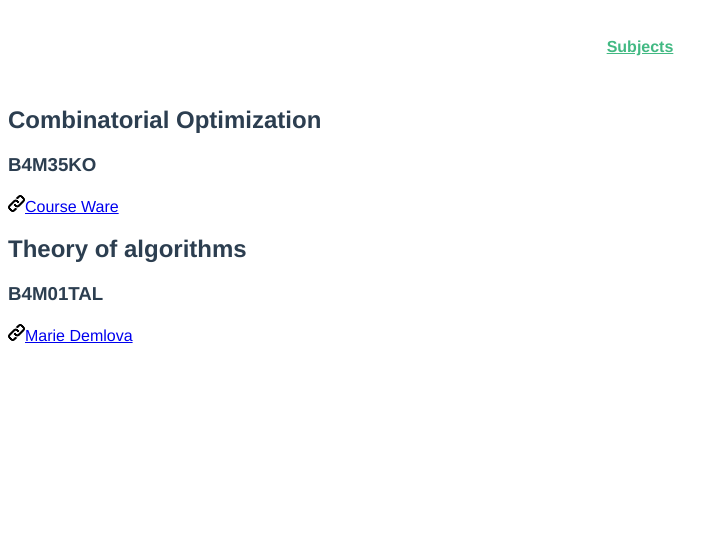
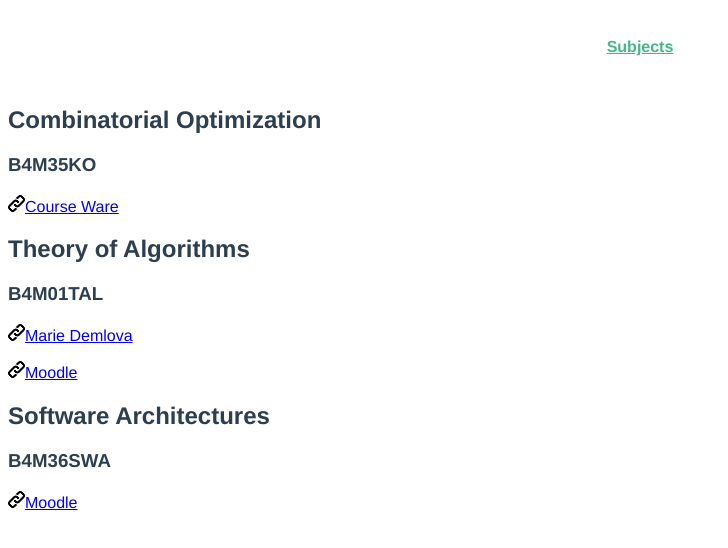
Before and after one commit to skalahonza/linkoi, a Vue app: page / in a window 1280 px wide. Shown: the top 548 px of the page, without its empty margins (0-728 px from the left). Built offline with nearby package versions, Linux system fonts and the light colour scheme.

Commit message:
Add SWA.

```diff
--- a/src/views/Home.vue
+++ b/src/views/Home.vue
@@ -32,12 +32,26 @@ export default Vue.extend({
           ]
         },
         {
-          name: "Theory of algorithms",
+          name: "Theory of Algorithms",
           code: "B4M01TAL",
           links: [
             {
               name: "Marie Demlova",
               address: "http://math.feld.cvut.cz/demlova/teaching/tal_vyuka.html"
+            },
+             {
+              name: "Moodle",
+              address: "https://moodle.fel.cvut.cz/course/view.php?id=4542"
+            }
+          ]
+        },
+        {
+          name: "Software Architectures",
+          code: "B4M36SWA",
+          links: [
+            {
+              name: "Moodle",
+              address: "https://moodle.fel.cvut.cz/course/view.php?id=4982"
             }
           ]
         }
```
Also changed, not shown: 5 other files (tests, documents, lock files or other folders).
